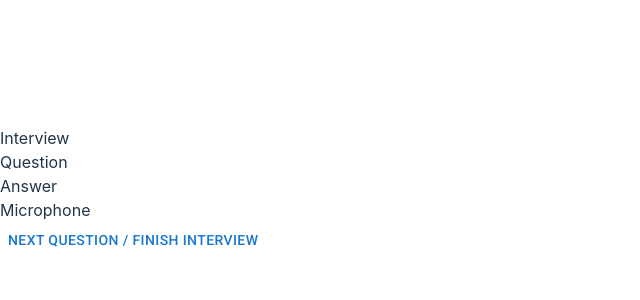
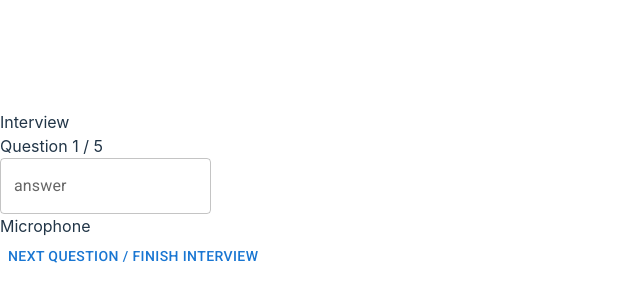
Before and after one commit to LaykenV/interviewWithAI, a React (Vite) app: page /interview in a window 1280 px wide. Shown: the part 208-508 px from the top of the page, without its empty margins (0-640 px from the left). Built offline with nearby package versions, Linux system fonts and the light colour scheme.

Commit message:
lots of work on interview page

```diff
--- a/package.json
+++ b/package.json
@@ -21,7 +21,9 @@
     "react": "^18.2.0",
     "react-dom": "^18.2.0",
     "react-router-dom": "^6.11.1",
-    "sort-by": "^1.2.0"
+    "sort-by": "^1.2.0",
+    "typewriter-effect": "^2.19.0",
+    "yup": "^1.1.1"
   },
   "devDependencies": {
     "@types/react": "^18.0.28",
--- a/src/pages/interview.tsx
+++ b/src/pages/interview.tsx
@@ -1,13 +1,68 @@
 import Box from "@mui/material/Box";
 import Stack from "@mui/material/Stack";
-import { useContext, useEffect } from "react";
+import { useContext, useEffect, useState } from "react";
 import { interviewContext } from "../interviewContext";
 import { reactQuestions, angularQuestions, behavioralQuestions } from "../data/interviewQuestions";
-import { Button } from "@mui/material";
+import { Button, TextField } from "@mui/material";
+import { Formik, Form, FormikHelpers, useFormik } from "formik";
+import * as yup from 'yup';
+import { useNavigate } from "react-router-dom";
+import TypewriterComponent from "typewriter-effect";
+
+
+interface Values {
+    answer: string;
+}
+
+const validationSchema = yup.object({
+    answer: yup.string().max(100, "answer should be 100 characters max").required("Answer is Required")
+});
 
 
 const Interview = () => {
-    const { interviewLevel, interviewJob, setQuestions, setAnswers} = useContext(interviewContext);
+    const { interviewLevel, interviewJob, questions, setQuestions, setAnswers, answers} = useContext(interviewContext);
+    const [questionNumber, setQuestionNumber] = useState(0 as number);
+    const navigate = useNavigate();
+    const synthesis = window.speechSynthesis;
+    const recognition = new webkitSpeechRecognition();
+
+    useEffect(() => {
+        const utterance = new SpeechSynthesisUtterance(questions[questionNumber]);
+        const voice = synthesis.getVoices().filter(function (voice) {
+            return voice.lang === 'en';
+          })[0];
+        utterance.voice = voice;
+        utterance.pitch = 1.5;
+        utterance.rate = 1.25;
+        utterance.volume = 0.8;
+        synthesis.speak(utterance);
+    }, [questionNumber]);
+
+    useEffect(() => {
+        const utterance = new SpeechSynthesisUtterance(questions[0]);
+        const voice = synthesis.getVoices().filter(function (voice) {
+            return voice.lang === 'en';
+          })[0];
+        utterance.voice = voice;
+        utterance.pitch = 1.5;
+        utterance.rate = 1;
+        utterance.volume = 0.8;
+        synthesis.speak(utterance);
+    }, [questions]);
+
+    const formik = useFormik({
+        initialValues: {
+            answer: "",
+        },
+        validationSchema: validationSchema,
+        onSubmit: (values: Values) => {
+            console.log(values.answer);
+            const newAnswers = [...answers, values.answer]
+            setAnswers(newAnswers);
+            setQuestionNumber(prevState => prevState + 1);
+            formik.resetForm();
+        },
+    });
 
     useEffect(() => {
         const questions : string[] = [];
@@ -17,19 +72,36 @@ const Interview = () => {
             questions.push(shuffledQuestions[0], shuffledQuestions[1], shuffledQuestions[2], shuffledQuestions[3]);
             setQuestions(questions);
             console.log(questions);
-
         }
     }, [interviewJob]);
 
+    useEffect(() => {
+        if (questionNumber > 4) {
+            navigate("/interviewAnalysis");
+        }
+    }, [questionNumber]);
+
     return(
         <Stack>
-            <Box>{interviewLevel} {interviewJob} Interview</Box>
-            <Box>Question</Box>
-            <Box>Answer</Box>
+            <Stack>
+                <Box>{interviewLevel} {interviewJob} Interview</Box>
+                <Box>Question {questionNumber + 1} / 5</Box>
+            </Stack>
+            <Box>
+               { questions[1] && questionNumber === 0 ? <TypewriterComponent onInit={(typewriter) => {typewriter.changeDelay(40).typeString(questions[questionNumber]).start()}}/> : null }
+               { questions[1] && questionNumber === 1 ? <TypewriterComponent onInit={(typewriter) => {typewriter.changeDelay(40).typeString(questions[questionNumber]).start()}}/> : null }
+               { questions[1] && questionNumber === 2 ? <TypewriterComponent onInit={(typewriter) => {typewriter.changeDelay(40).typeString(questions[questionNumber]).start()}}/> : null }
+               { questions[1] && questionNumber === 3 ? <TypewriterComponent onInit={(typewriter) => {typewriter.changeDelay(40).typeString(questions[questionNumber]).start()}}/> : null }
+               { questions[1] && questionNumber === 4 ? <TypewriterComponent onInit={(typewriter) => {typewriter.changeDelay(40).typeString(questions[questionNumber]).start()}}/> : null }
+
+            </Box>
+            <form onSubmit={formik.handleSubmit}>
+            <TextField id="answer" name="answer" label="answer" value={formik.values.answer} onChange={formik.handleChange} error={formik.touched.answer && Boolean(formik.errors.answer)} helperText={formik.touched.answer && formik.errors.answer}>Answer</TextField>
             <Stack>
                 <Box>Microphone</Box>
-                <Button>Next Question / Finish Interview </Button>
+                <Button type="submit"> Next Question / Finish Interview </Button>
             </Stack>
+            </form>
         </Stack>
     )
 };
--- a/src/pages/postInterview.tsx
+++ b/src/pages/postInterview.tsx
@@ -1,6 +1,16 @@
+import { useEffect, useContext } from "react";
+import { interviewContext } from "../interviewContext";
+
 
 
 const PostInterview = () => {
+    const {  questions,  answers} = useContext(interviewContext);
+
+    useEffect(() => {
+        console.log(questions, answers);
+
+    }, []);
+
     return(
         <div>Post Interview</div>
     )
```
Also changed, not shown: 1 other file (tests, documents, lock files or other folders).
